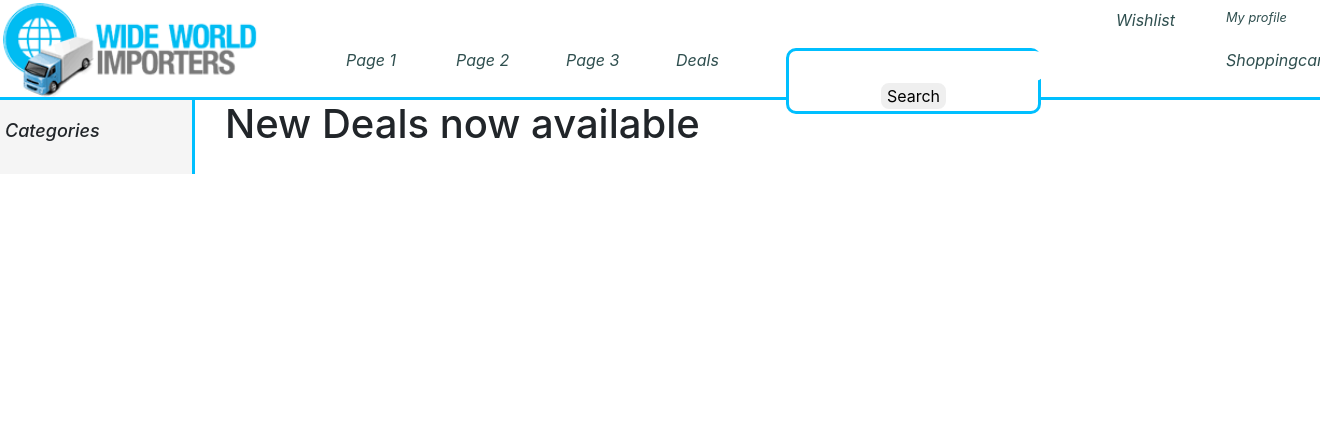
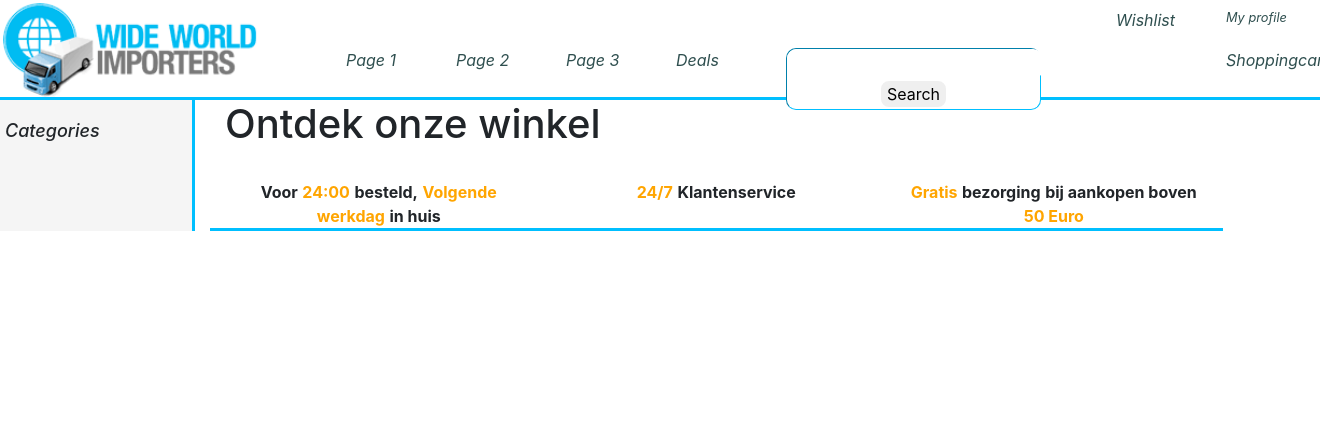
Before and after one commit to WindesheimP3/WWI-Webshop, a PHP site: page / in a window 1320 px wide; the page is wider, and only the part inside the window is pictured. Shown: the top 430 px of that part. Run offline with PHP 8.4, Linux system fonts and the light colour scheme; data that the repository does not hold is empty.

Commit message:
Styling upgrades en regels leverling

```diff
--- a/Index.php
+++ b/Index.php
@@ -9,13 +9,30 @@ include 'inc/header.php';
     // Sidebar
     include 'inc/sidebar.php'
     ?>
-    <div class="col-8">
-        <!-- WEBPAGE CONTENT -->
-        <h1 class="text-left">New Deals now available</h1>
+    <div class="col-9">
+        <h1>Ontdek onze winkel</h1>
+        <br>
+        <div class="row" id="Regels">
+            <div class="col text-center">
+                <b>Voor</b>
+                <b class="Lorum">24:00</b>
+                <b>besteld,</b>
+                <b class="Lorum">Volgende werkdag</b>
+                <b>in huis</b>
+            </div>
+            <div class="col text-center">
+                <b class="Lorum">24/7</b>
+                <b>Klantenservice</b>
+            </div>
+            <div class="col text-center">
+                <b class="Lorum">Gratis</b>
+                <b>bezorging</b>
+                <b>bij aankopen boven</b>
+                <b class="Lorum">50 Euro</b>
+            </div>
+        </div>
+    </div>
 
-    </div>
-</div>
-
-<?php
-include 'inc/footer.php';
-?>
+    <?php
+    include 'inc/footer.php';
+    ?>
--- a/Search-result.php
+++ b/Search-result.php
@@ -54,7 +54,7 @@ include 'inc/paging-zoek/paging-start.php';
                             $price = $row["UnitPrice"];
                             print ("
 <div class='col-4'>
-<div class=\"card\" style=\"width: 18rem;\">
+<div class=\"card\" style=\"width: 18rem;\" id='Productvak'>
 <div class=\"card-body\">
 <h5 class=\"card-title\">$SIname</h5>
 <p class=\"card-text\">Lorem ipsum dolor sit amet, consectetur adipiscing elit. Maecenas nunc urna, convallis a dictum quis. </p>
--- a/Styling.css
+++ b/Styling.css
@@ -39,10 +39,10 @@ a {
 }
 
 #Sidebar1 {
-    border-style: solid;
+    border-style: outset;
     border-color: deepskyblue;
     margin-right: 0px;
-    border-width: 2px;
+    border-width: 1px;
     border-radius: 10px;
     padding: 4px;
     text-align: center;
@@ -69,9 +69,10 @@ a {
 }
 
 #searchform {
-    border-style: solid;
+    border-style: inset;
     border-radius: 10px;
     width: 255px;
+    border-width: 1px;
     background-color: white;
     text-align: center;
     border-color: deepskyblue;
@@ -86,7 +87,8 @@ a {
     background-color: whitesmoke;
     border-style: inset;
     border-radius: 10px;
-    border-color: dimgrey;
+    border-color: deepskyblue;
+    margin-bottom: 20px;
 }
 
 #prijs{
@@ -104,10 +106,20 @@ a {
     border-color: deepskyblue;
 }
 
-#border {
+#totaalprijs {
     background-color: white;
-    border-style: solid;
+    border-style: outset;
     border-color: deepskyblue;
     border-radius: 10px;
     padding: 4px;
+    border-width: 2px;
 }
+
+.Lorum {
+    color: orange;
+}
+
+#Regels {
+    border-bottom-style: solid;
+    border-color: deepskyblue;
+}
--- a/shopping-cart.php
+++ b/shopping-cart.php
@@ -44,7 +44,7 @@ include 'inc/header.php';
             <div class="col"></div>
             <div class="col-3">
                 <div class="row sticky-top">
-                    <div class="col" id="border">
+                    <div class="col" id="totaalprijs">
                         Subtotal (exl): €<?php print(number_format($TotalPriceExl, 2)) ?> <br>
                         Subtotal (incl): €<?php print(number_format($TotalPriceInc, 2)) ?><br>
                         Shipping Cost: <?php if($TotalPriceInc <50){print("€3.95");} else {print("<font color=\"green\">Free</font>");} ?>
```
